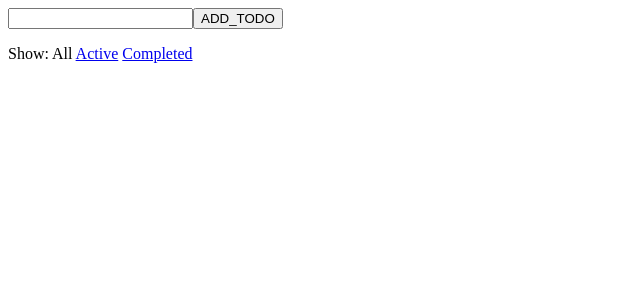
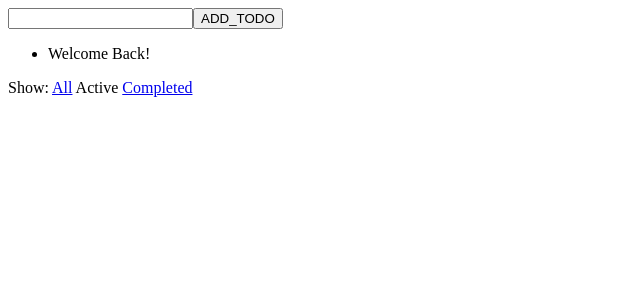
Before and after one commit to leo-mon/redux-tutorial-2, a React app: page / in a window 1280 px wide. Shown: the top 300 px of the page, without its empty margins (0-640 px from the left). Built offline with nearby package versions, Linux system fonts and the light colour scheme; the HTML template or start-up script is replaced by a standard one.

Commit message:
Supplying the Initial State

```diff
--- a/src/index.js
+++ b/src/index.js
@@ -5,7 +5,17 @@ import { createStore } from 'redux'
 import todoApp from './reducers'
 import App from './components/App'
 
-let store = createStore(todoApp)  // Reducer登録
+const persistedState = {  // Storeに与えることのできる初期値
+  todos: [{
+    id: 0,
+    text: 'Welcome Back!',
+    completed: false
+  }],
+  visibilityFilter: 'SHOW_ACTIVE'  // 与えない場合はreducerのデフォルト値が入る
+}
+
+let store = createStore(todoApp, persistedState)  // Reducer登録
+console.log(store.getState())
 
 render(
   <Provider store={store}>
```
Also changed, not shown: note/note01.md (+4 -0 lines).
